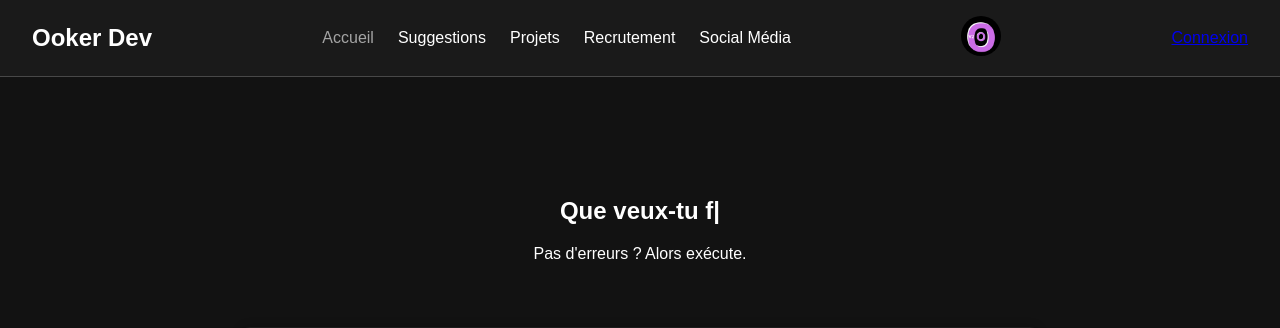
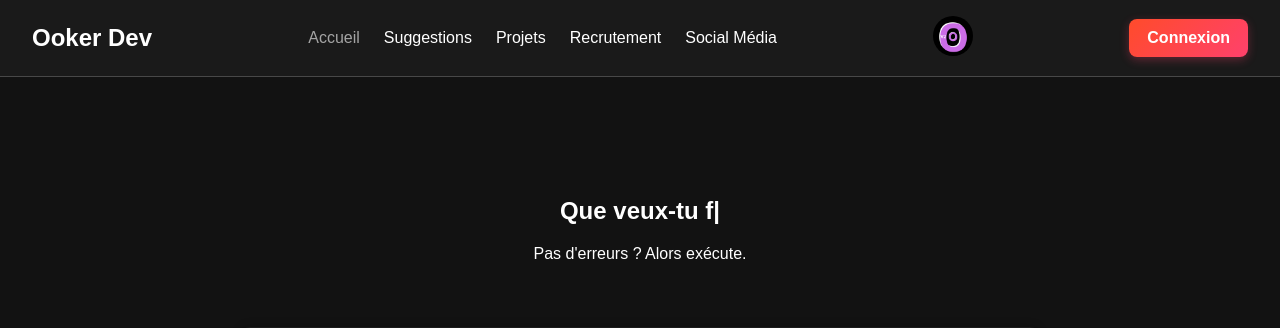
Before and after one commit to N1C1T0Z/OokerDEV, a Flask app: page /home in a window 1280 px wide. Shown: the top 328 px of the page. Run offline with Flask 3, Linux system fonts and the light colour scheme.

Commit message:
Update home.html

```diff
--- a/templates/home.html
+++ b/templates/home.html
@@ -1,5 +1,6 @@
 <!DOCTYPE html>
 <html lang="fr">
+
 <head>
     <meta charset="UTF-8" />
     <meta name="viewport" content="width=device-width, initial-scale=1.0" />
@@ -18,6 +19,40 @@
 
     <link rel="icon" type="image/x-icon" href="{{ url_for('favicon') }}">
     <link rel="stylesheet" href="{{ url_for('static', filename='styles.css') }}">
+
+    <style>
+        /* --- Style du bouton Connexion --- */
+        .btn-login {
+            display: inline-block;
+            padding: 10px 18px;
+            border-radius: 8px;
+            background: linear-gradient(135deg, #ff4b2b, #ff416c);
+            color: white;
+            font-weight: 600;
+            text-decoration: none;
+            transition: all 0.3s ease;
+            box-shadow: 0 3px 10px rgba(255, 65, 108, 0.3);
+        }
+
+        .btn-login:hover {
+            transform: translateY(-2px);
+            box-shadow: 0 5px 15px rgba(255, 65, 108, 0.5);
+            background: linear-gradient(135deg, #ff416c, #ff4b2b);
+        }
+
+        .btn-login:active {
+            transform: translateY(0);
+            box-shadow: 0 2px 6px rgba(255, 65, 108, 0.4);
+        }
+
+        /* --- Adaptation pour mobile --- */
+        @media (max-width: 600px) {
+            .btn-login {
+                padding: 8px 14px;
+                font-size: 0.9em;
+            }
+        }
+    </style>
 </head>
 <body>
     <header>
```
